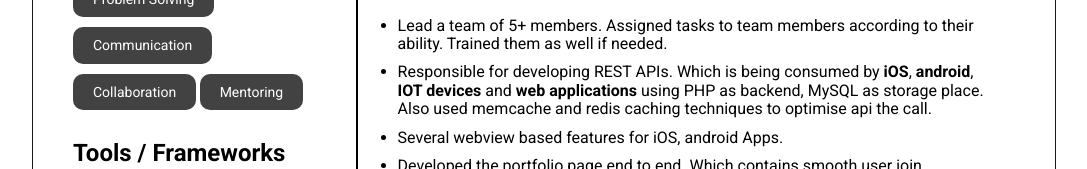
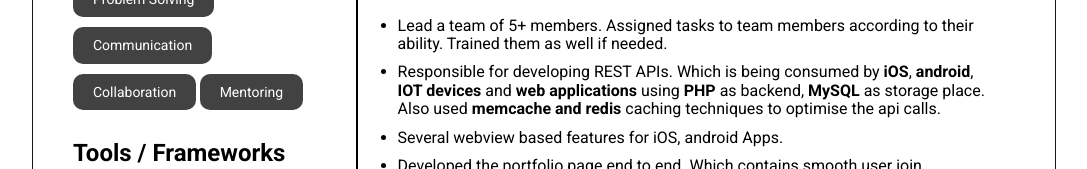
Before and after one commit to biswajitfsd/biswajitcv, a website built with Parcel: page index.html in a window 1280 px wide. Shown: the part 620-789 px from the top of the page, without its empty margins (96-1183 px from the left). Built offline with nearby package versions, Linux system fonts and the light colour scheme.

Commit message:
Added promotion to cv

```diff
--- a/index.html
+++ b/index.html
@@ -145,8 +145,8 @@
           <ul class="position_highlights">
             <li>Lead a team of 5+ members. Assigned tasks to team members according to their ability. Trained them as well if needed.</li>
             <li>Responsible for developing REST APIs. Which is being consumed by <strong>iOS</strong>,
-              <strong>android</strong>, <strong>IOT devices</strong> and <strong>web applications</strong> using PHP as backend,
-              MySQL as storage place. Also used memcache and redis caching techniques to optimise api the call.
+              <strong>android</strong>, <strong>IOT devices</strong> and <strong>web applications</strong> using <strong>PHP</strong> as backend,
+              <strong>MySQL</strong> as storage place. Also used <strong>memcache and redis</strong> caching techniques to optimise the api calls.
             </li>
             <li>Several webview based features for iOS, android Apps.</li>
             <li>Developed the portfolio page end to end. Which contains smooth user join experience in platform. Using
```
